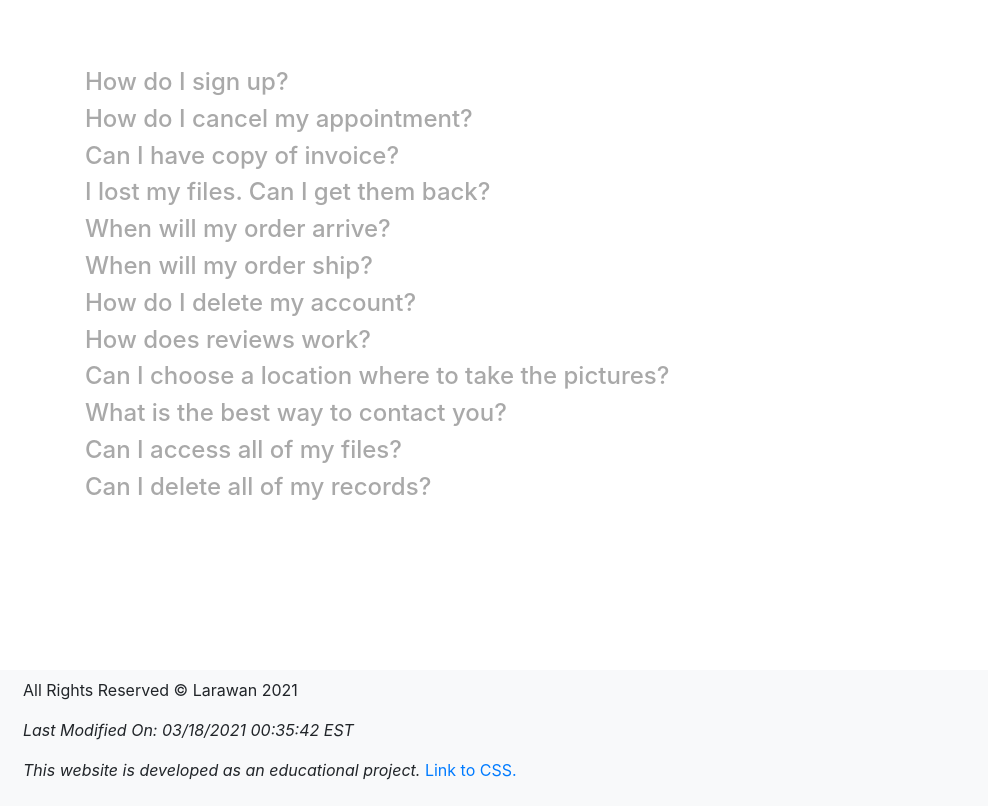
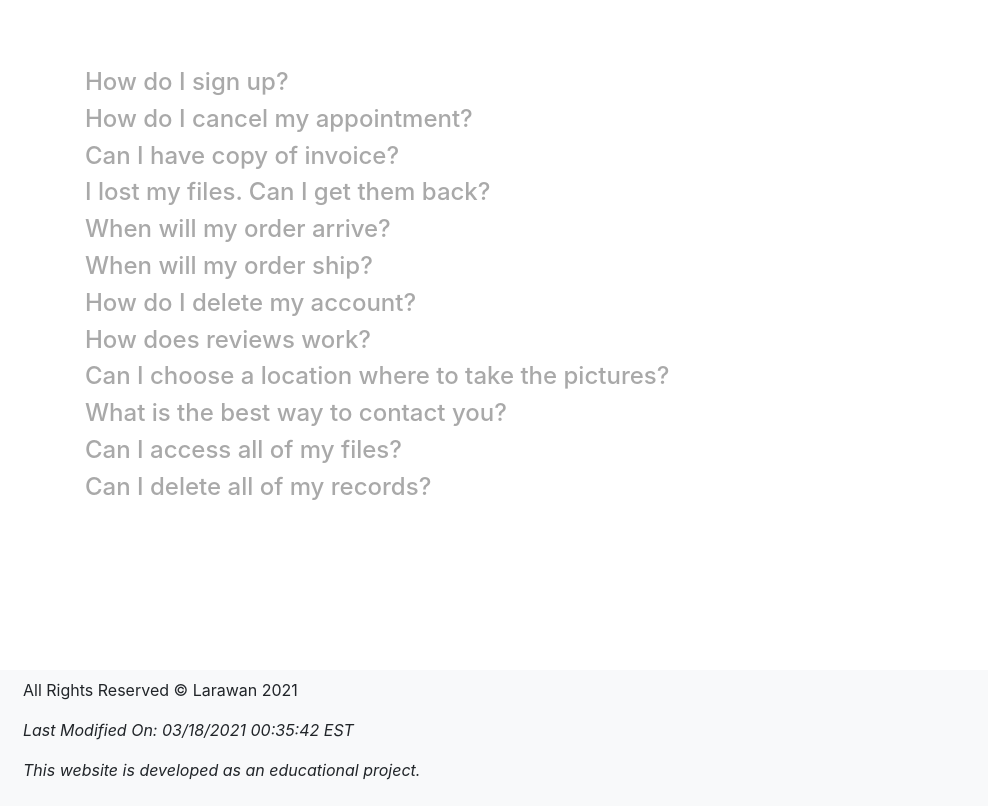
Before and after one commit to ps21-dev/Class-Project, a plain HTML site: page faqs.html in a window 1280 px wide. Shown: the part 178-984 px from the top of the page, without its empty margins (0-988 px from the left). Drawn offline with nearby package versions, Linux system fonts and the light colour scheme.

Commit message:
Update faqs.html

```diff
--- a/faqs.html
+++ b/faqs.html
@@ -242,7 +242,7 @@
                 <script>
                     document.write("<p style='font-style:italic; font-size:16px;'>Last Modified On: " + document.lastModified.toLocaleString() + " EST</p>");
                 </script>
-                <p><i>This website is developed as an educational project.</i> <a href="bootstrap.css" target="_blank"> Link to CSS.</a></p>
+                <p><i>This website is developed as an educational project.</i></p>
             </div>
         </nav>
 
```
